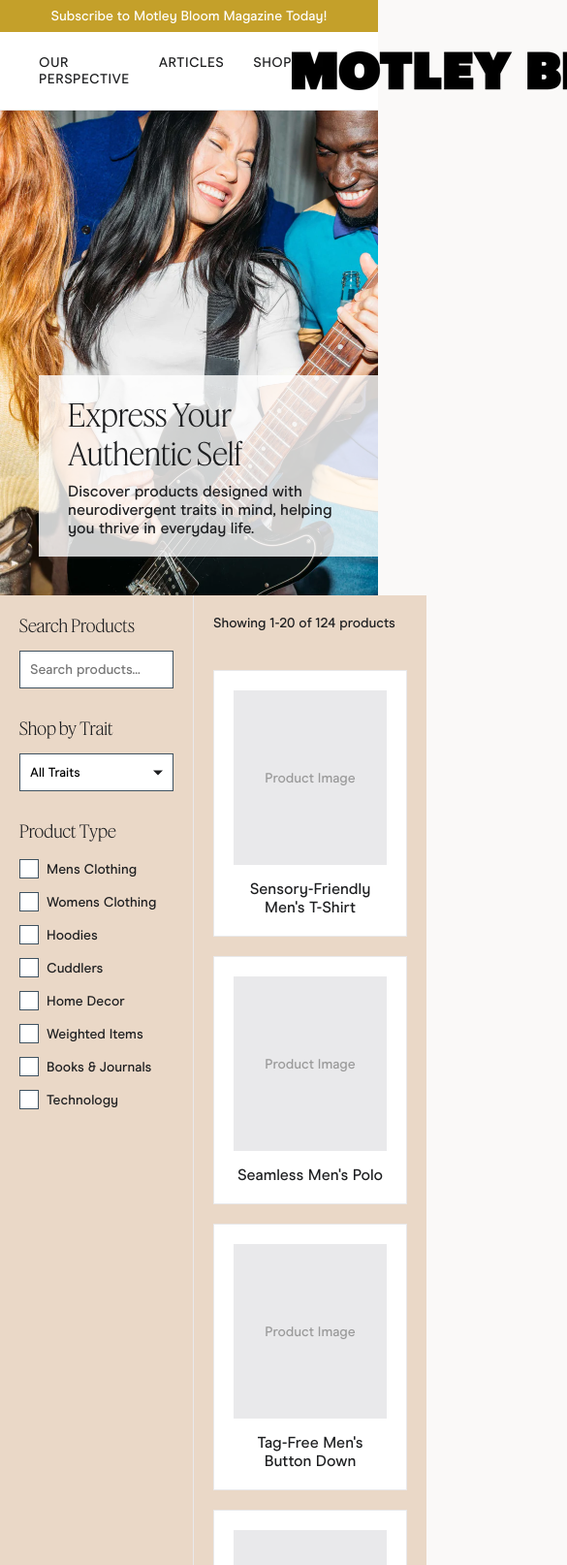
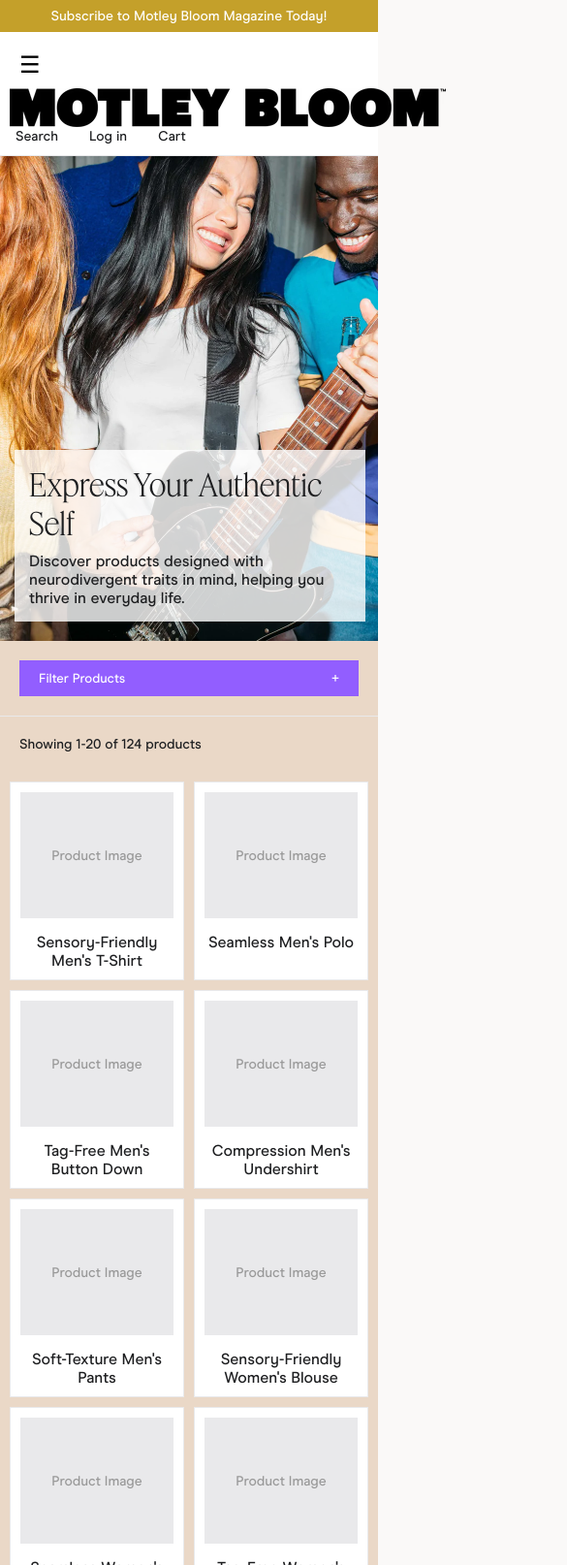
Before and after one commit to Shurmanation/shop-motley-bloom, a plain HTML site: page index.html in a window 390 px wide. Shown: the top 1614 px of the page at 97% size, 585 px wide, since content can reach past the window. Drawn offline with Linux system fonts and the light colour scheme.

Commit message:
Updated page for mobile responsiveness

```diff
--- a/index.html
+++ b/index.html
@@ -408,6 +408,144 @@
       font-size: 14px;
       color: var(--mb-text);
     }
+
+    /* Mobile styles */
+    .mobile-menu-button {
+      display: none;
+      background: none;
+      border: none;
+      font-size: 24px;
+      cursor: pointer;
+      padding: 10px;
+    }
+
+    .sidebar-toggle {
+      display: none;
+      padding: 10px 20px;
+      background-color: var(--mb-accent);
+      color: white;
+      border: none;
+      font-family: var(--mb-body-font);
+      cursor: pointer;
+      width: 100%;
+      text-align: left;
+      position: relative;
+    }
+
+    .sidebar-toggle:after {
+      content: '+';
+      position: absolute;
+      right: 20px;
+      transition: transform 0.3s;
+    }
+
+    .sidebar-toggle.active:after {
+      transform: rotate(45deg);
+    }
+
+    /* Media queries for responsive design */
+    @media screen and (max-width: 768px) {
+      .site-header {
+        padding: 15px;
+      }
+
+      .nav {
+        gap: 15px;
+      }
+
+      .hero-content {
+        left: 20px;
+        max-width: 80%;
+      }
+
+      .page {
+        grid-template-areas:
+          "sidebar"
+          "main";
+        grid-template-columns: 1fr;
+      }
+
+      .sidebar {
+        border-right: none;
+        border-bottom: 1px solid var(--mb-light-gray);
+      }
+
+      .products {
+        grid-template-columns: repeat(auto-fill, minmax(150px, 1fr));
+      }
+    }
+
+    @media screen and (max-width: 480px) {
+      .site-header {
+        flex-wrap: wrap;
+        padding: 10px;
+      }
+
+      .logo {
+        order: 1;
+        margin: 0 auto;
+      }
+
+      .mobile-menu-button {
+        display: block;
+        order: 0;
+      }
+
+      .nav {
+        display: none;
+        width: 100%;
+        order: 3;
+        flex-direction: column;
+        gap: 0;
+        margin-top: 10px;
+      }
+
+      .nav.active {
+        display: flex;
+      }
+
+      .nav a {
+        padding: 10px 0;
+        border-bottom: 1px solid var(--mb-light-gray);
+      }
+
+      .header-actions {
+        order: 2;
+      }
+
+      .hero-content {
+        bottom: 20px;
+        left: 15px;
+        padding: 15px;
+        max-width: 85%;
+      }
+
+      .sidebar-toggle {
+        display: block;
+      }
+
+      .sidebar-section:not(:first-child) {
+        display: none;
+      }
+
+      .sidebar-section.active {
+        display: block;
+      }
+
+      .products {
+        grid-template-columns: repeat(auto-fill, minmax(130px, 1fr));
+        gap: 10px;
+        padding: 10px;
+      }
+
+      .product {
+        padding: 10px;
+      }
+
+      .product-image-placeholder {
+        height: 130px;
+      }
+    }
   </style>
 </head>
 <body>
@@ -416,6 +554,8 @@
   </div>
 
   <div class="site-header">
+    <button class="mobile-menu-button" aria-label="Toggle navigation menu">☰</button>
+
     <div class="nav">
       <a href="#">Our Perspective</a>
       <a href="#">Articles</a>
@@ -444,6 +584,8 @@
 
   <div class="page">
     <div class="sidebar">
+      <button class="sidebar-toggle">Filter Products</button>
+
       <div class="sidebar-section">
         <div class="sidebar-title">Search Products</div>
         <div class="search-container">
@@ -912,6 +1054,68 @@
 
       // Initial display
       displayProducts();
+
+      // Mobile menu toggle
+      const mobileMenuButton = document.querySelector('.mobile-menu-button');
+      const navMenu = document.querySelector('.nav');
+
+      if (mobileMenuButton) {
+        mobileMenuButton.addEventListener('click', () => {
+          navMenu.classList.toggle('active');
+        });
+      }
+
+      // Sidebar toggle for mobile
+      const sidebarToggle = document.querySelector('.sidebar-toggle');
+      const sidebarSections = document.querySelectorAll('.sidebar-section');
+
+      if (sidebarToggle) {
+        sidebarToggle.addEventListener('click', () => {
+          sidebarToggle.classList.toggle('active');
+          sidebarSections.forEach(section => {
+            section.classList.toggle('active');
+          });
+        });
+      }
+
+      // Handle touch events for mobile
+      if ('ontouchstart' in window) {
+        // Make sure dropdown closes on touch outside on mobile
+        document.addEventListener('touchstart', (event) => {
+          if (!event.target.matches('.trait-dropdown-button') &&
+              !event.target.closest('.trait-dropdown-content')) {
+            if (dropdownContent.classList.contains('show')) {
+              dropdownContent.classList.remove('show');
+            }
+          }
+        });
+
+        // Make pagination buttons more touch-friendly
+        if (prevButton && nextButton) {
+          prevButton.addEventListener('touchstart', (e) => {
+            if (!prevButton.classList.contains('disabled')) {
+              e.preventDefault();
+              if (currentPage > 1) {
+                currentPage--;
+                displayProducts();
+                window.scrollTo(0, 0);
+              }
+            }
+          });
+
+          nextButton.addEventListener('touchstart', (e) => {
+            if (!nextButton.classList.contains('disabled')) {
+              e.preventDefault();
+              const totalPages = Math.ceil(visibleProducts.length / productsPerPage);
+              if (currentPage < totalPages) {
+                currentPage++;
+                displayProducts();
+                window.scrollTo(0, 0);
+              }
+            }
+          });
+        }
+      }
     });
   </script>
 </body>
```
